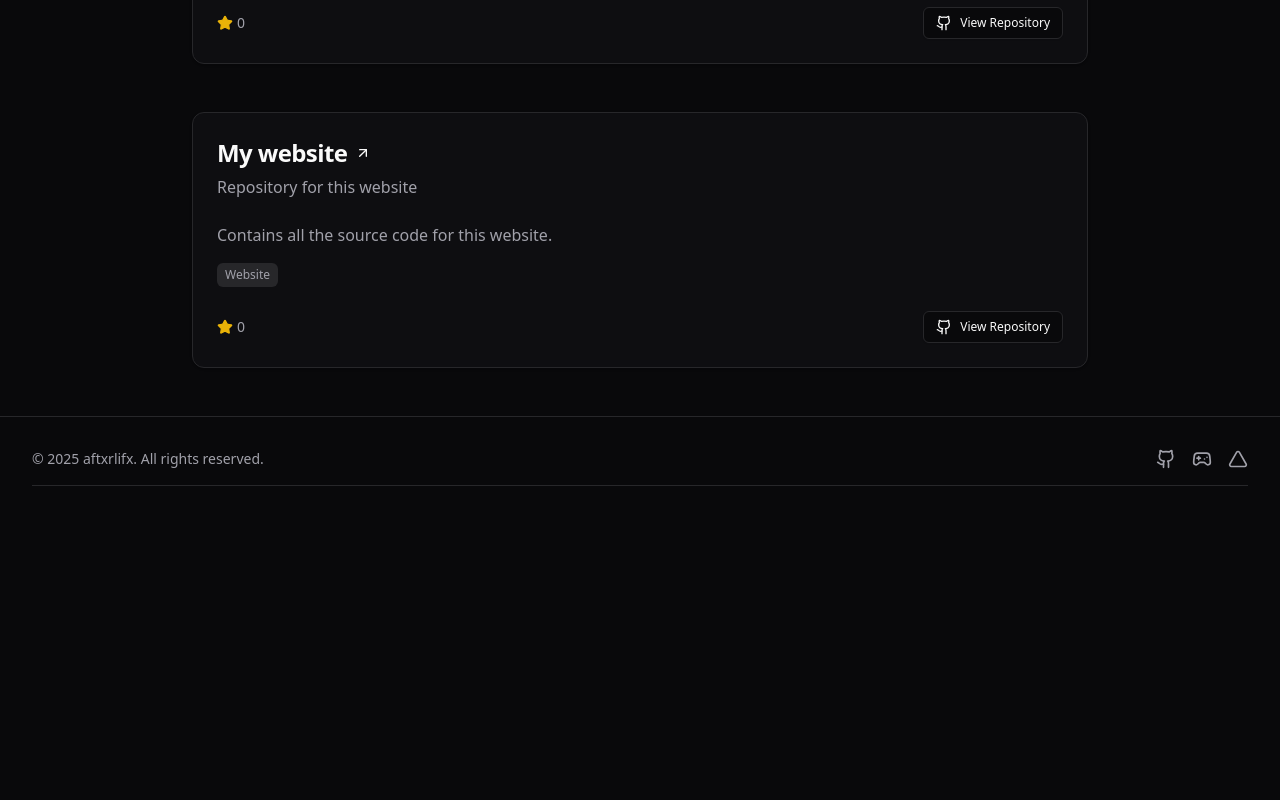
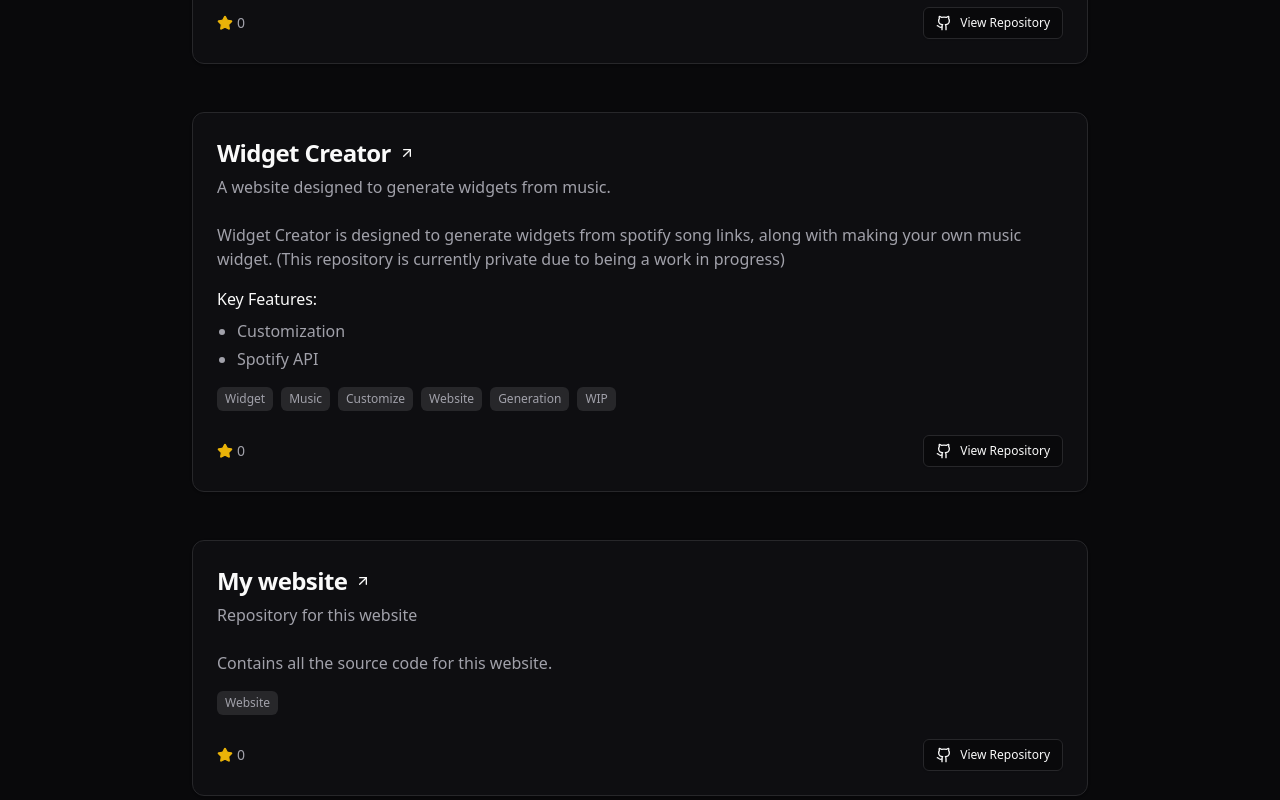
Before and after one commit to its-Jaxx/its-Jaxx-web, a Next.js app: page /projects in a window 1280 px wide. Shown: the part 1080-1880 px from the top of the page. Before the commit the page ends 1614 px from the top, so only its background shows below. Built offline with nearby package versions, Linux system fonts and the light colour scheme; no server answers.

Commit message:
New project
New project (Work In Progress, Currently not released)

```diff
--- a/src/app/page.tsx
+++ b/src/app/page.tsx
@@ -145,15 +145,15 @@ export default function Home() {
             {/* GitHub Site */}
             <motion.div variants={item} className="group">
               <MotionLink
-                href="/projects#github-site"
+                href="/projects#widget-creator"
                 className="block p-6 bg-secondary/30 rounded-lg border border-border hover:border-purple-500/50 transition-all duration-300"
                 whileHover={{ y: -5 }}
               >
                 <h3 className="text-xl font-bold mb-2 group-hover:text-purple-400 transition-colors">
-                  Website
+                  Widget Creator
                 </h3>
                 <p className="text-muted-foreground mb-4">
-                  More information about this website
+                  Generate music widgets
                 </p>
                 <div className="flex items-center text-sm text-purple-400">
                   Learn more <ArrowRight className="ml-1 h-3 w-3" />
--- a/src/app/projects/page.tsx
+++ b/src/app/projects/page.tsx
@@ -36,6 +36,19 @@ const projects = [
     link: "https://github.com/its-Jaxx/duels-x",
     fallbackStars: 0,
     tags: ["Duels", "Hacking", "Hypixel", "Java", "Mod", "WIP"]
+  },
+  {
+    id: "widget-creator",
+    title: "Widget Creator",
+    description: "A website designed to generate widgets from music.",
+    longDescription: "Widget Creator is designed to generate widgets from spotify song links, along with making your own music widget. (This repository is currently private due to being a work in progress)",
+    features: [
+      "Customization",
+      "Spotify API"
+    ],
+    link: "https://github.com/its-Jaxx/widget-creator",
+    fallbackStars: 0,
+    tags: ["Widget", "Music", "Customize", "Website", "Generation", "WIP"]
   },
   {
     id: "github-site",
```
